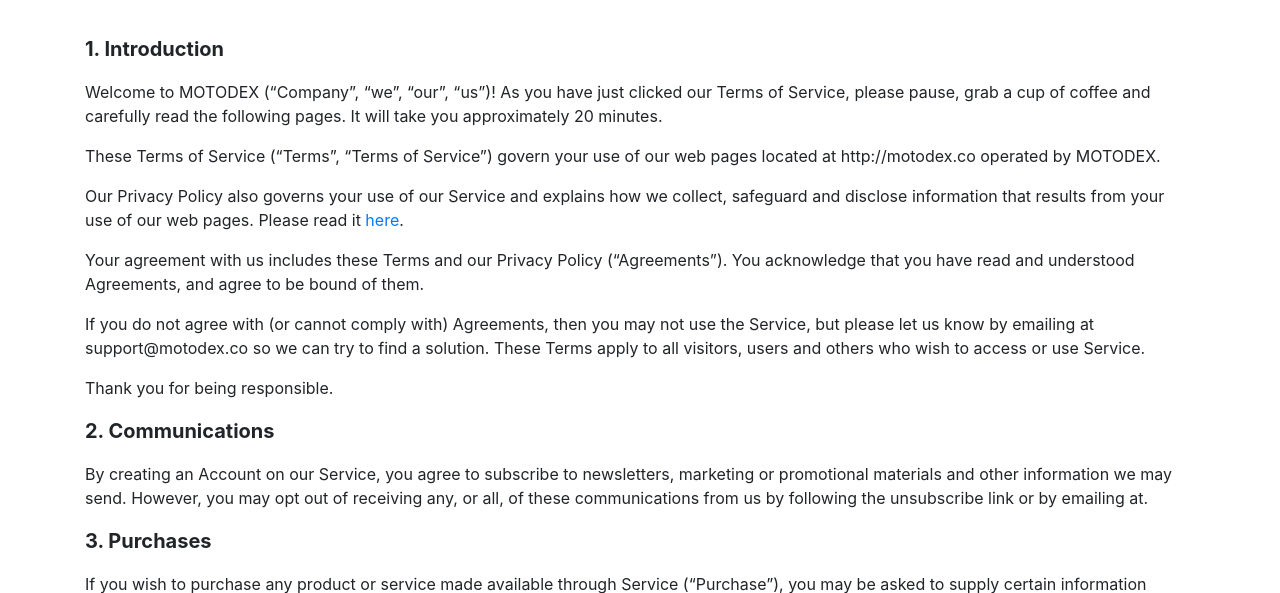
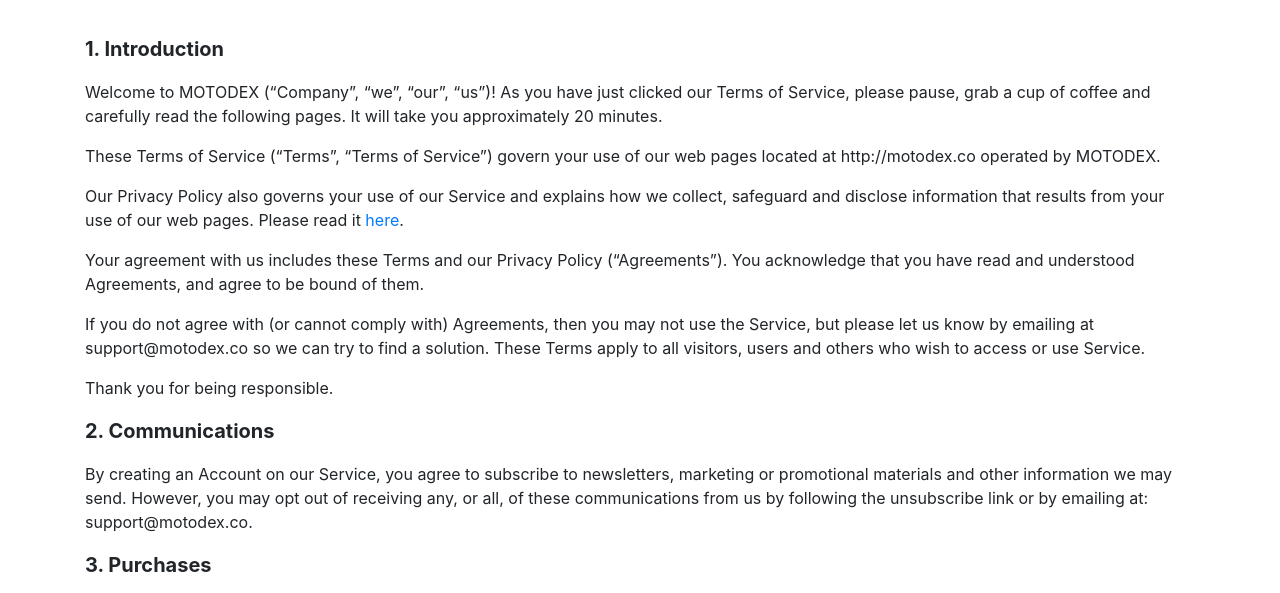
Before and after one commit to up-shift/motolanding, a plain HTML site: page terms/terms-of-service.html in a window 1280 px wide. Shown: the part 198-791 px from the top of the page. Drawn offline with nearby package versions, Linux system fonts and the light colour scheme.

Commit message:
text fix

```diff
--- a/terms/terms-of-service.html
+++ b/terms/terms-of-service.html
@@ -62,7 +62,7 @@
 
 <p class="lead font-weight-bold">2. Communications</p>
 
-<p>By creating an Account on our Service, you agree to subscribe to newsletters, marketing or promotional materials and other information we may send. However, you may opt out of receiving any, or all, of these communications from us by following the unsubscribe link or by emailing at.</p>
+<p>By creating an Account on our Service, you agree to subscribe to newsletters, marketing or promotional materials and other information we may send. However, you may opt out of receiving any, or all, of these communications from us by following the unsubscribe link or by emailing at: support@motodex.co.</p>
 
 <p class="lead font-weight-bold">3. Purchases</p>
 
```
